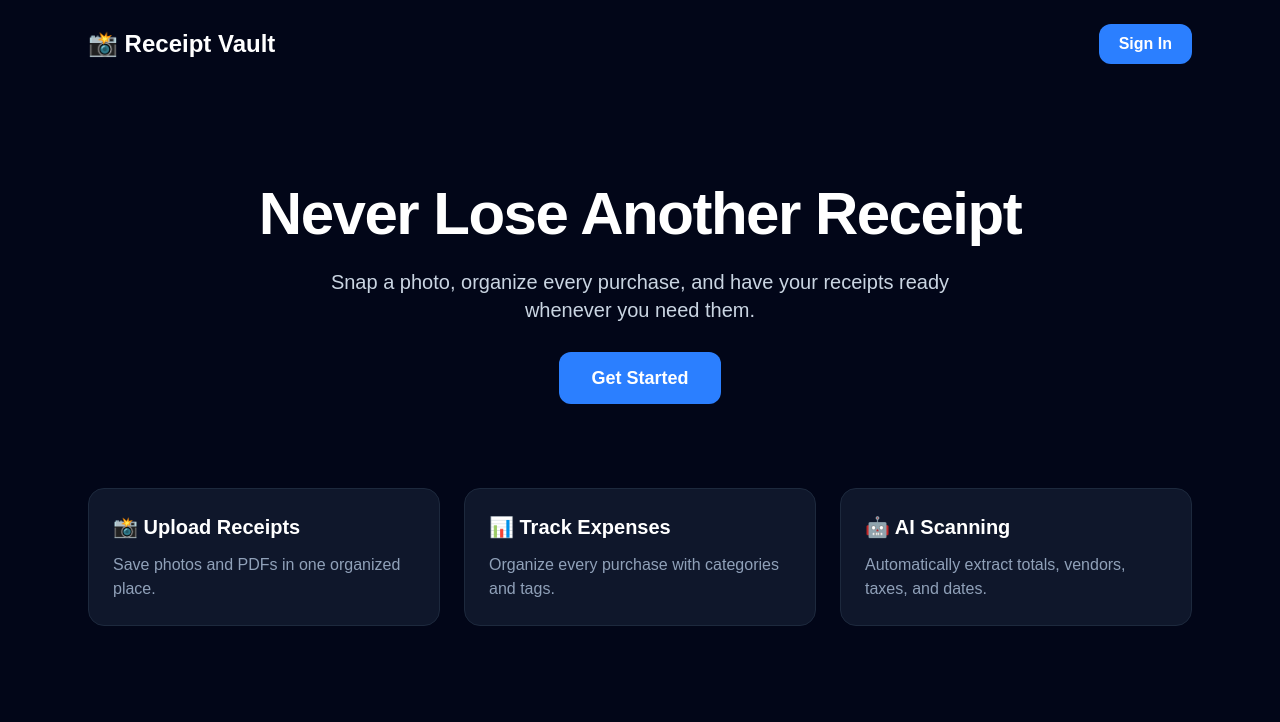
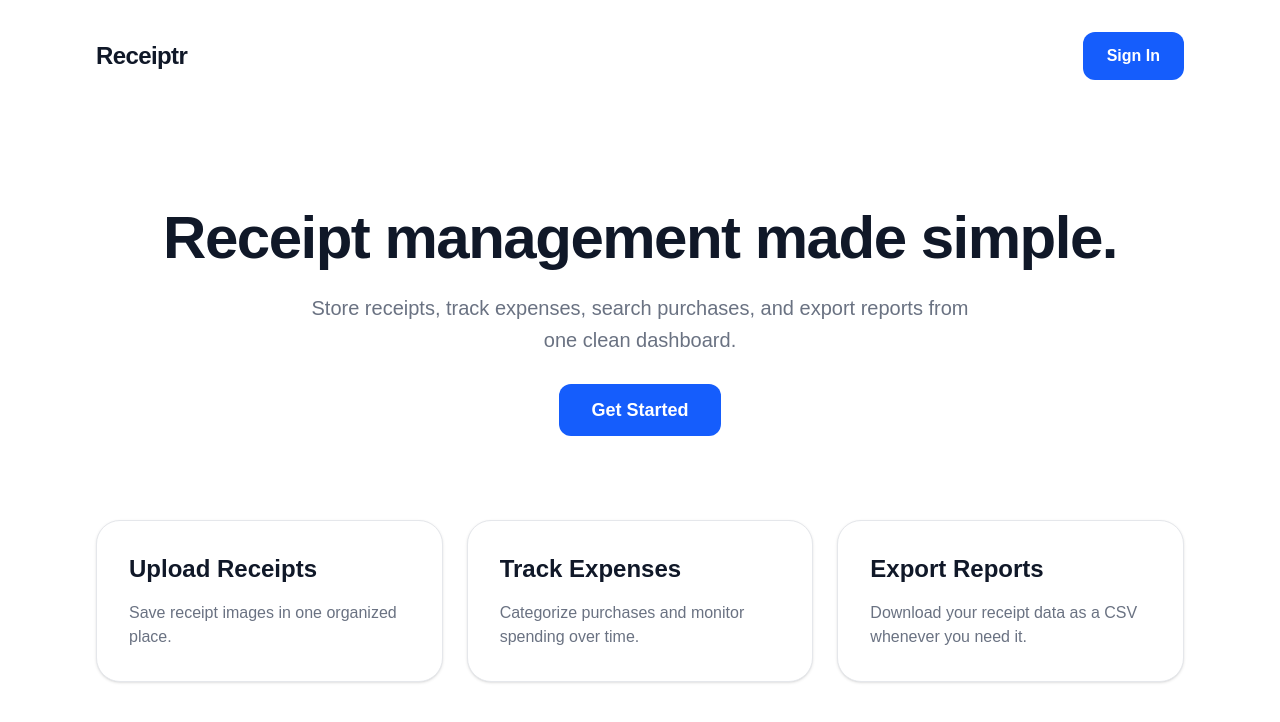
Before and after one commit to christianmvasquez/ReceiptVault, a Next.js app: page / in a window 1280 px wide. Shown: the top 722 px of the page. Built offline with nearby package versions, Linux system fonts and the light colour scheme.

Commit message:
Update landing page for Receiptr

```diff
--- a/app/page.tsx
+++ b/app/page.tsx
@@ -1,13 +1,61 @@
-import Navbar from "../components/navbar";
-import Hero from "../components/hero";
-import Features from "../components/features";
+import Link from "next/link";
 
 export default function Home() {
   return (
-    <main className="min-h-screen bg-slate-950 text-white">
-      <Navbar />
-      <Hero />
-      <Features />
+    <main className="min-h-screen bg-white text-gray-900">
+      <nav className="mx-auto flex max-w-6xl items-center justify-between px-8 py-8">
+        <h1 className="text-2xl font-bold tracking-tight">Receiptr</h1>
+
+        <Link
+          href="/login"
+          className="rounded-xl bg-blue-600 px-6 py-3 font-semibold text-white hover:bg-blue-700"
+        >
+          Sign In
+        </Link>
+      </nav>
+
+      <section className="mx-auto max-w-5xl px-8 py-24 text-center">
+        <h2 className="text-6xl font-bold tracking-tight">
+          Receipt management made simple.
+        </h2>
+
+        <p className="mx-auto mt-6 max-w-2xl text-xl leading-8 text-gray-500">
+          Store receipts, track expenses, search purchases, and export reports
+          from one clean dashboard.
+        </p>
+
+        <div className="mt-10">
+          <Link
+            href="/login"
+            className="rounded-xl bg-blue-600 px-8 py-4 text-lg font-semibold text-white hover:bg-blue-700"
+          >
+            Get Started
+          </Link>
+        </div>
+      </section>
+
+      <section className="mx-auto grid max-w-6xl gap-6 px-8 pb-24 md:grid-cols-3">
+        <div className="rounded-3xl border border-gray-200 bg-white p-8 shadow-sm">
+          <h3 className="text-2xl font-semibold">Upload Receipts</h3>
+          <p className="mt-4 text-gray-500">
+            Save receipt images in one organized place.
+          </p>
+        </div>
+
+        <div className="rounded-3xl border border-gray-200 bg-white p-8 shadow-sm">
+          <h3 className="text-2xl font-semibold">Track Expenses</h3>
+          <p className="mt-4 text-gray-500">
+            Categorize purchases and monitor spending over time.
+          </p>
+        </div>
+
+        <div className="rounded-3xl border border-gray-200 bg-white p-8 shadow-sm">
+          <h3 className="text-2xl font-semibold">Export Reports</h3>
+          <p className="mt-4 text-gray-500">
+            Download your receipt data as a CSV whenever you need it.
+          </p>
+        </div>
+      </section>
     </main>
   );
 }
```
